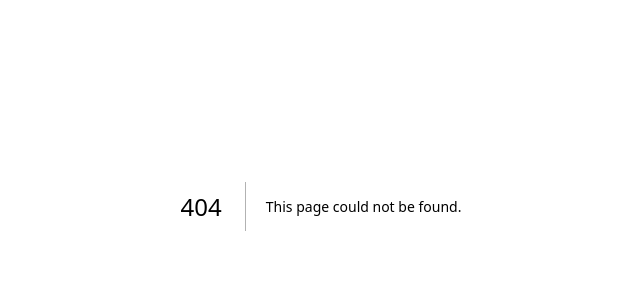
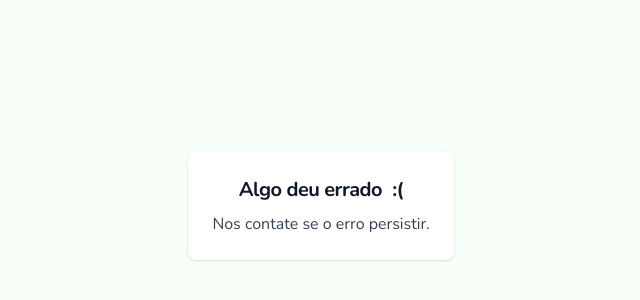
Before and after one commit to jv-aquino/rh2org, a Next.js app in the folder apps/web/: page /auth/error in a window 1280 px wide. Before the commit this address had no page. Shown: the part 194-494 px from the top of the page, without its empty margins (319-959 px from the left). Built offline with nearby package versions, Linux system fonts and the light colour scheme.

Commit message:
(front/web) feat: add example auth/error page

```diff
--- /dev/null
+++ b/apps/web/app/auth/error/page.tsx
@@ -0,0 +1,38 @@
+"use client"
+
+import { useSearchParams } from "next/navigation"
+
+enum Error {
+  Configuration = "Configuration",
+}
+
+const errorMap = {
+  [Error.Configuration]: (
+    <p>
+      There was a problem when trying to authenticate. Please contact us if this
+      error persists. Unique error code:{" "}
+      <code className="rounded-sm bg-slate-100 p-1 text-xs">Configuration</code>
+    </p>
+  ),
+}
+
+export default function AuthErrorPage() {
+  const search = useSearchParams()
+  const error = search.get("error") as Error
+
+  return (
+    <div className="flex h-screen w-full flex-col items-center justify-center">
+      <a
+        href="#"
+        className="block rounded-lg bg-white p-6 text-center shadow hover:bg-gray-100 dark:border-gray-700 dark:bg-gray-800 dark:hover:bg-gray-700"
+      >
+        <h5 className="mb-2 flex flex-row items-center justify-center gap-2 text-xl font-bold tracking-tight text-gray-900 dark:text-white">
+          Algo deu errado <p className="pl-0.5">:(</p>
+        </h5>
+        <div className="font-normal text-gray-700 dark:text-gray-400">
+          {errorMap[error] || "Nos contate se o erro persistir."}
+        </div>
+      </a>
+    </div>
+  )
+}
```
